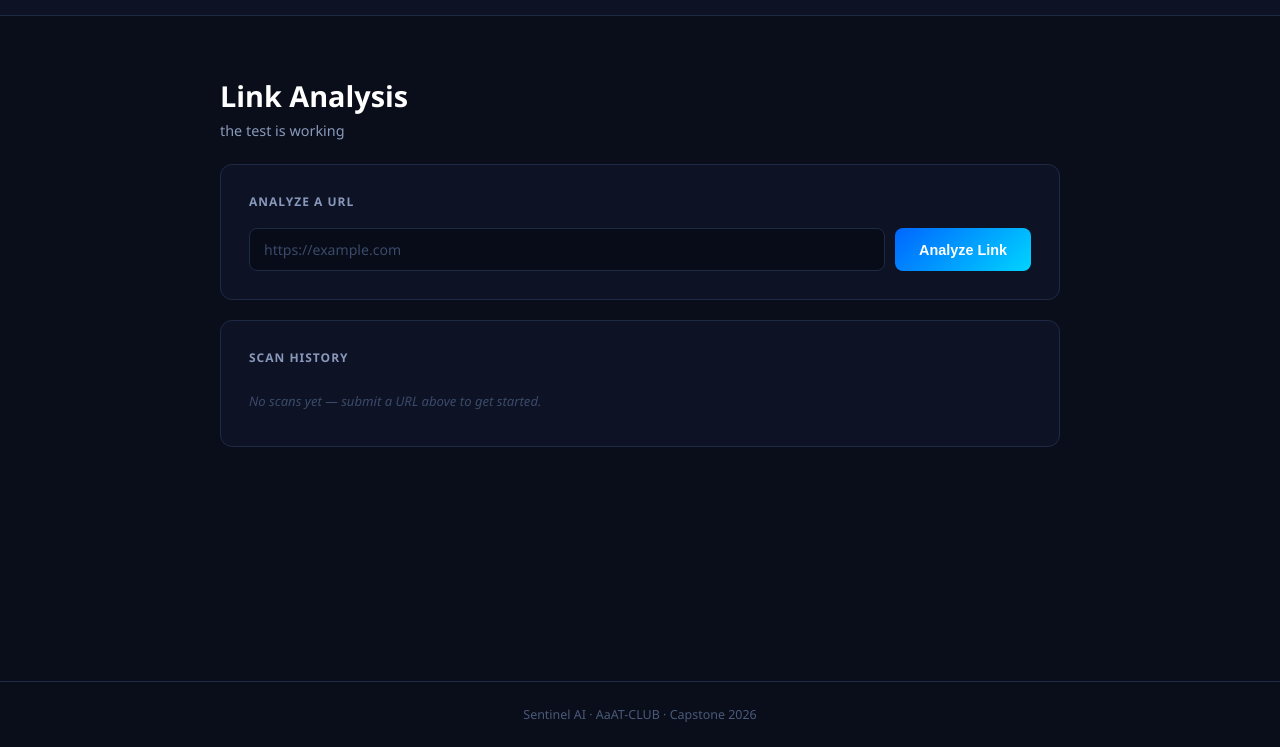
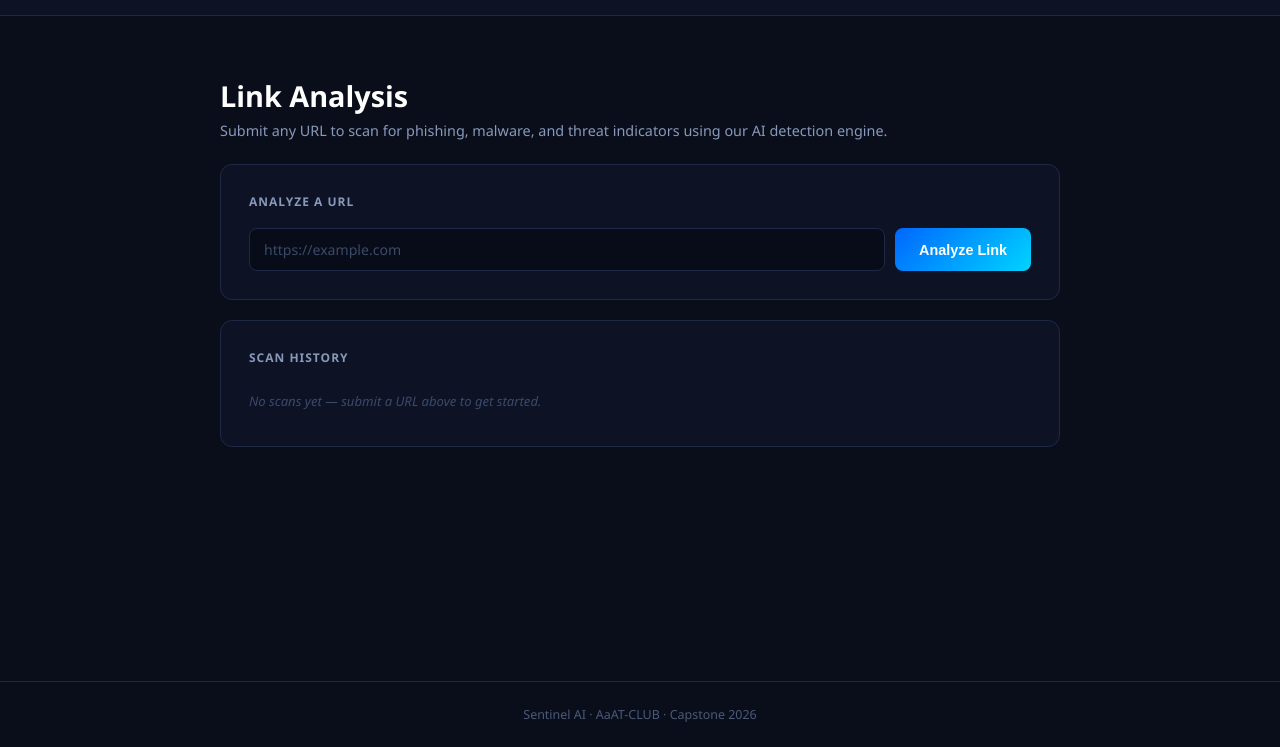
Before and after one commit to AaAT-CLUB/Sentinel-AI, a plain HTML site: page WebServer/frontend/index.html in a window 1280 px wide. Shown: the part 53-800 px from the top of the page. Drawn offline with Linux system fonts and the light colour scheme.

Commit message:
Restore subtitle text

```diff
--- a/WebServer/frontend/index.html
+++ b/WebServer/frontend/index.html
@@ -21,7 +21,7 @@
 
 <div class="container">
   <div class="page-title">Link Analysis</div>
-  <div class="page-sub">the test is working</div>
+  <div class="page-sub">Submit any URL to scan for phishing, malware, and threat indicators using our AI detection engine.</div>
 
   <div class="section">
     <div class="section-title">Analyze a URL</div>
```
